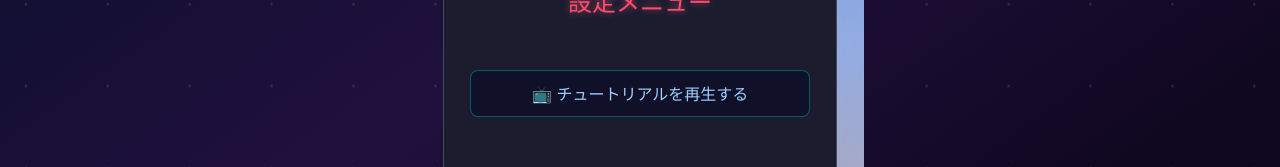
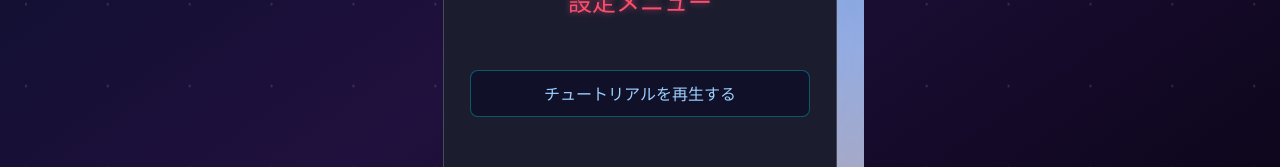
Before and after one commit to Mariko000/timewheel, a Vue app: page / in a window 1280 px wide. Both pictures are taken after a click on the button "⚙️". Shown: the part 273-440 px from the top of the page. Built offline with nearby package versions, Linux system fonts and the light colour scheme; a web font is replaced by a local one; what patternomaly would draw is missing.

Commit message:
use YouTube embed for opening video

```diff
--- a/src/components/Avatar/OpeningAnimation.vue
+++ b/src/components/Avatar/OpeningAnimation.vue
@@ -50,7 +50,7 @@
 
     <div class="modal-actions" style="flex-direction: column; gap: 1rem;">
       <button @click="openTutorial" class="btn-outline">
-        📺 チュートリアルを再生する
+        チュートリアルを再生する
       </button>
 
       <button @click="openResetConfirm" class="btn-danger">
```
